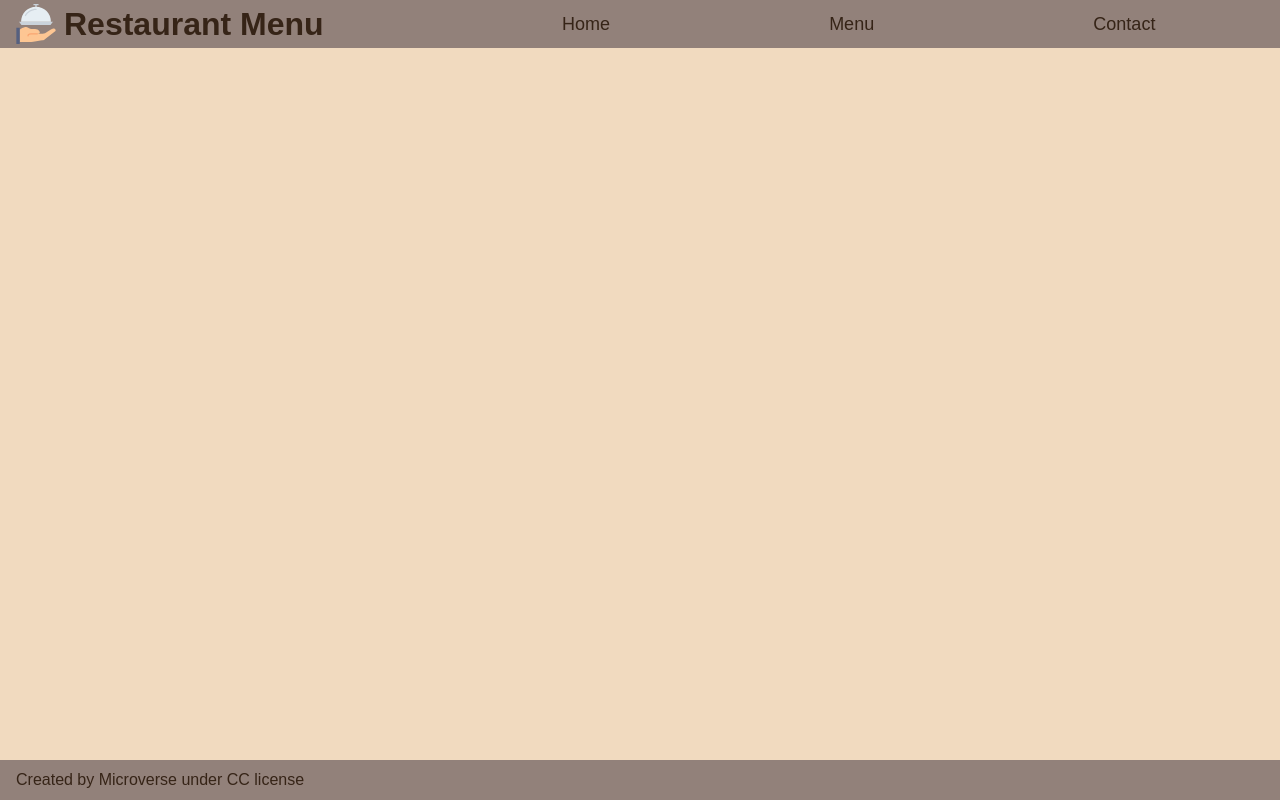
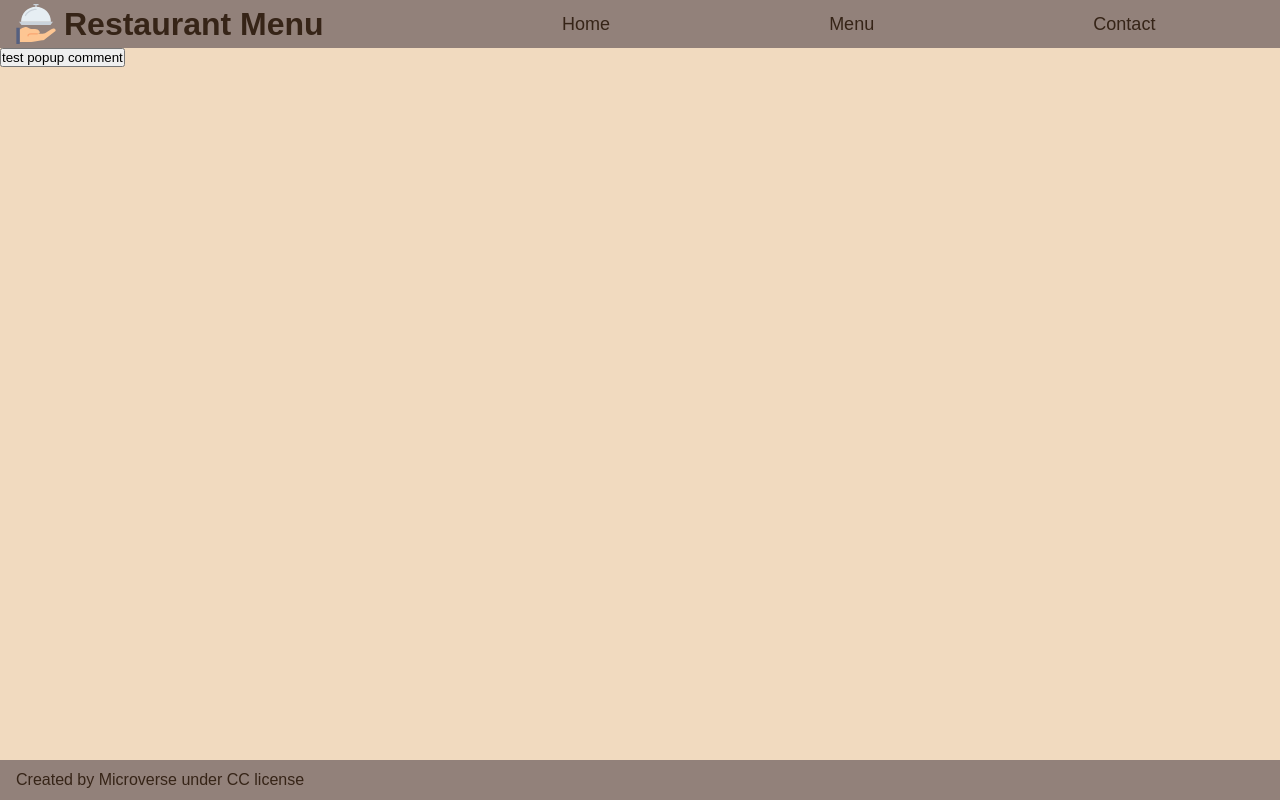
Before and after one commit to medaminedev66/javascript-capstone, a website built with webpack: page src/index.html in a window 1280 px wide. Built offline with nearby package versions, Linux system fonts and the light colour scheme.

Commit message:
Add comment test button

```diff
--- a/src/index.html
+++ b/src/index.html
@@ -23,7 +23,7 @@
         </nav>
     </header>
     <main>
-
+       <button class="test-comment">test popup comment</button>
     </main>
     <footer>
         <span>Created by Microverse under CC license</span>
```
Also changed, not shown: dist/index.html, dist/main.js.
